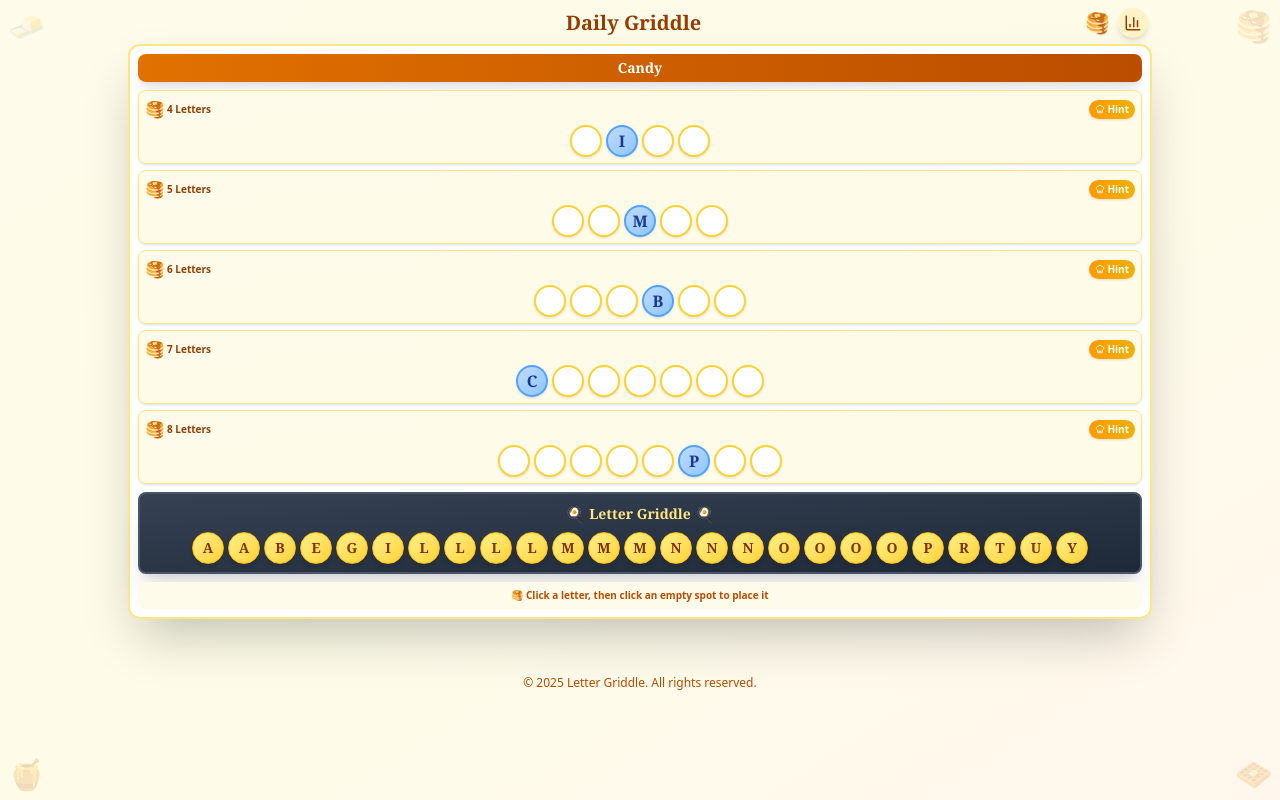
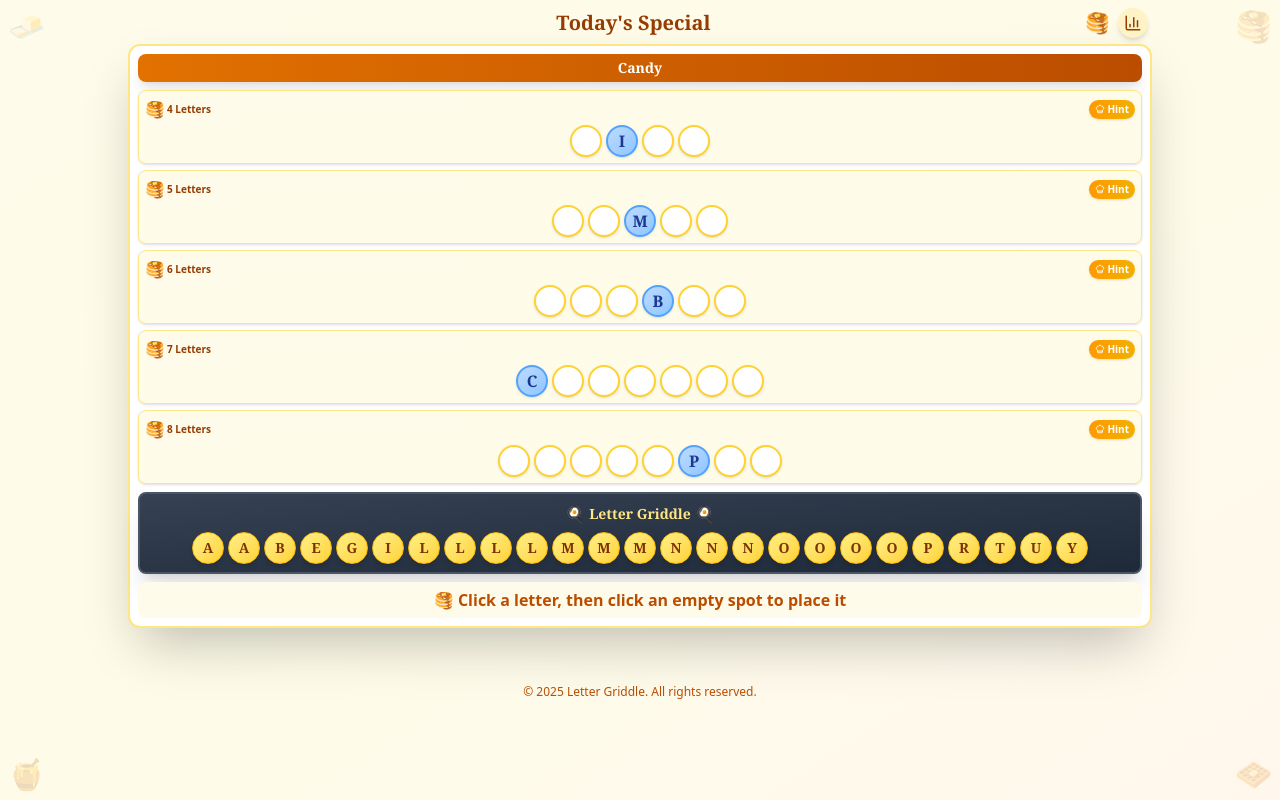
Before and after one commit to lauriegriddle/griddle-game, a Next.js app: page / in a window 1280 px wide. Built offline with nearby package versions, Linux system fonts and the light colour scheme.

Commit message:
Changed header to Today's Special and increased instructions font size

```diff
--- a/app/page.js
+++ b/app/page.js
@@ -291,7 +291,7 @@ const PancakeWordGame = () => {
         <div className="flex justify-between items-center mb-1.5 px-1">
           <div className="text-xl invisible">🥞🥞</div>
           <h1 className="text-lg md:text-xl font-bold text-amber-800" style={{fontFamily: 'Georgia, serif'}}>
-            Daily Griddle
+            Today's Special
           </h1>
           <div className="flex items-center gap-2">
             <div className="text-xl">🥞</div>
@@ -442,7 +442,7 @@ const PancakeWordGame = () => {
 
               {/* Instructions */}
               <div className="mt-2 text-center text-[10px] text-amber-700 bg-amber-50 rounded-lg p-1.5">
-                <p className="font-semibold">🥞 Click a letter, then click an empty spot to place it</p>
+                <p className="text-base font-semibold">🥞 Click a letter, then click an empty spot to place it</p>
               </div>
             </div>
           </div>
```
